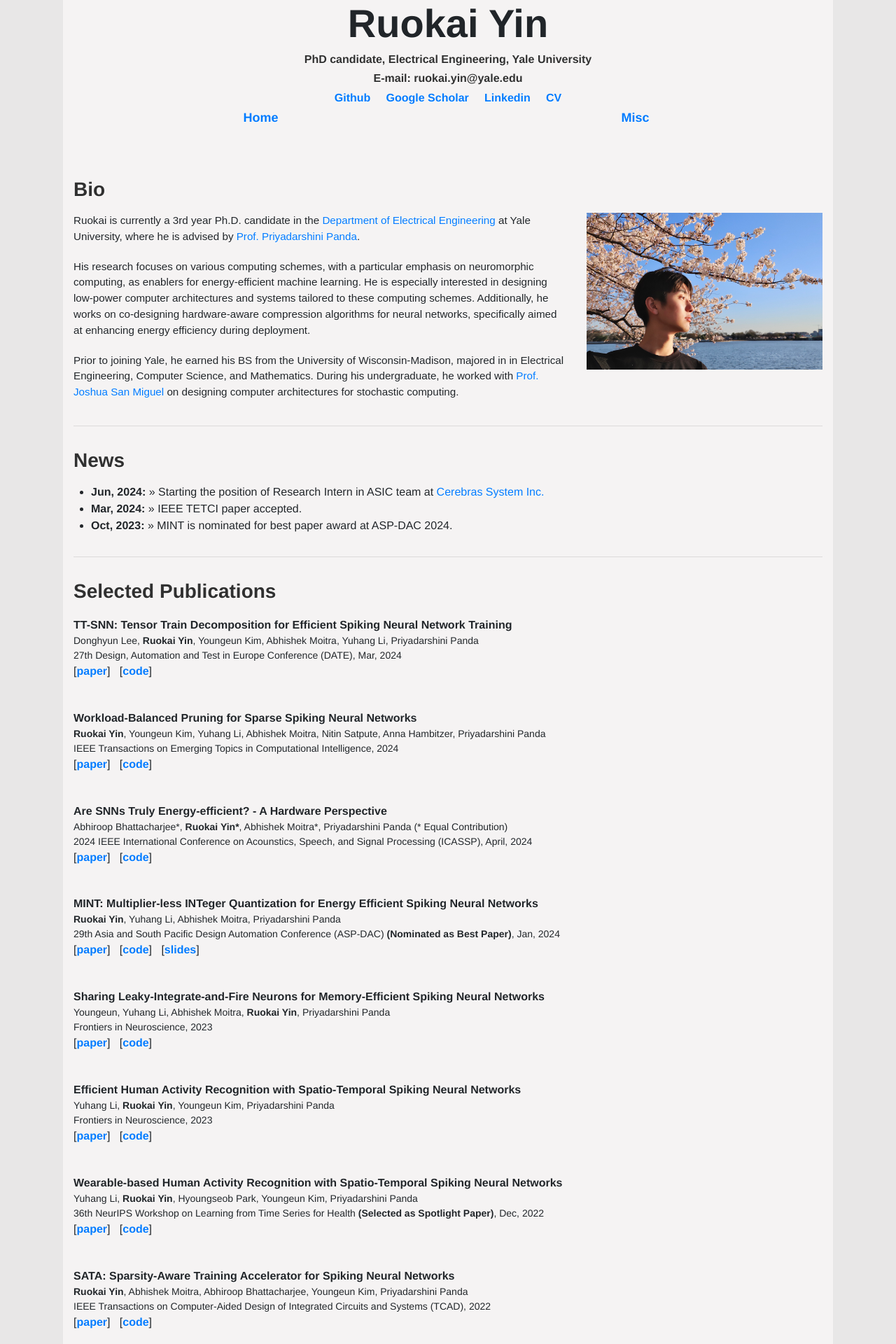
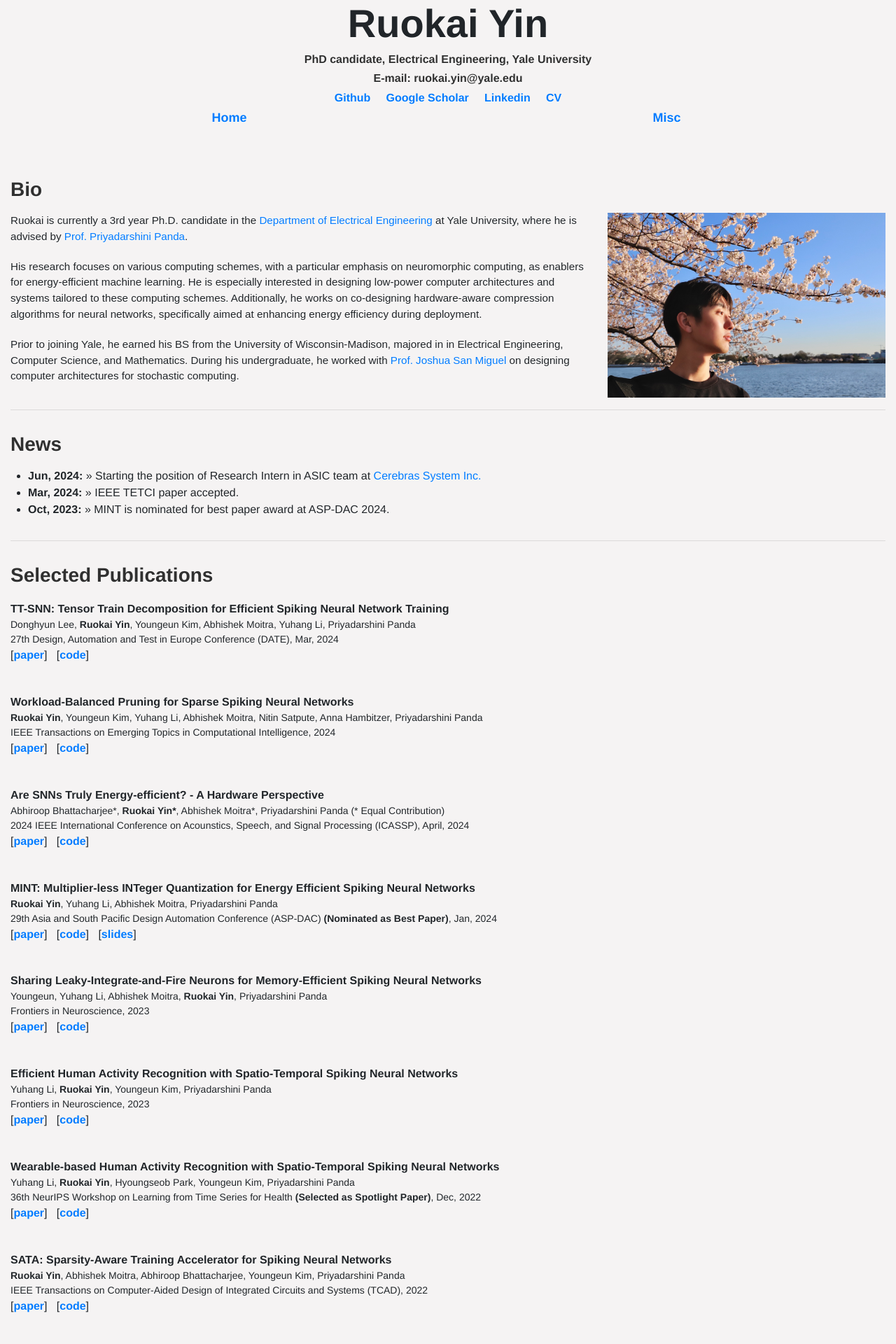
Before and after one commit to RuokaiYin/RuokaiYin.github.io, a Jekyll site: the page built from index.html, in a window 1280 px wide. Shown: the top 1920 px of the page at 70% size. Built offline with Jekyll 4.4.1, drawn with Linux system fonts in a browser that asks for light colours.

Commit message:
Update main.scss

```diff
--- a/_sass/main.scss
+++ b/_sass/main.scss
@@ -7,7 +7,7 @@
 .container {
   margin: 0 auto;
   background: #fdfafaa2;
-  max-width: 1100px;
+  max-width: 1300px;
 }
 
 .vcenter {
```
